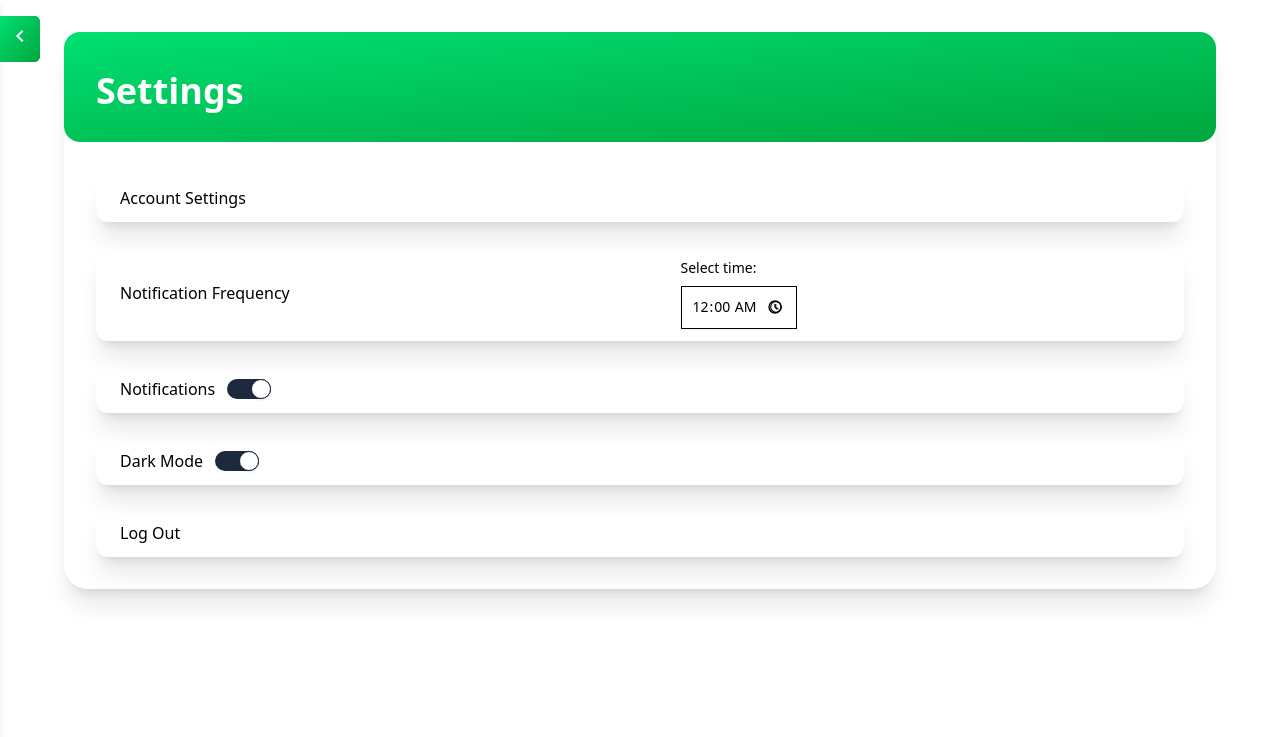
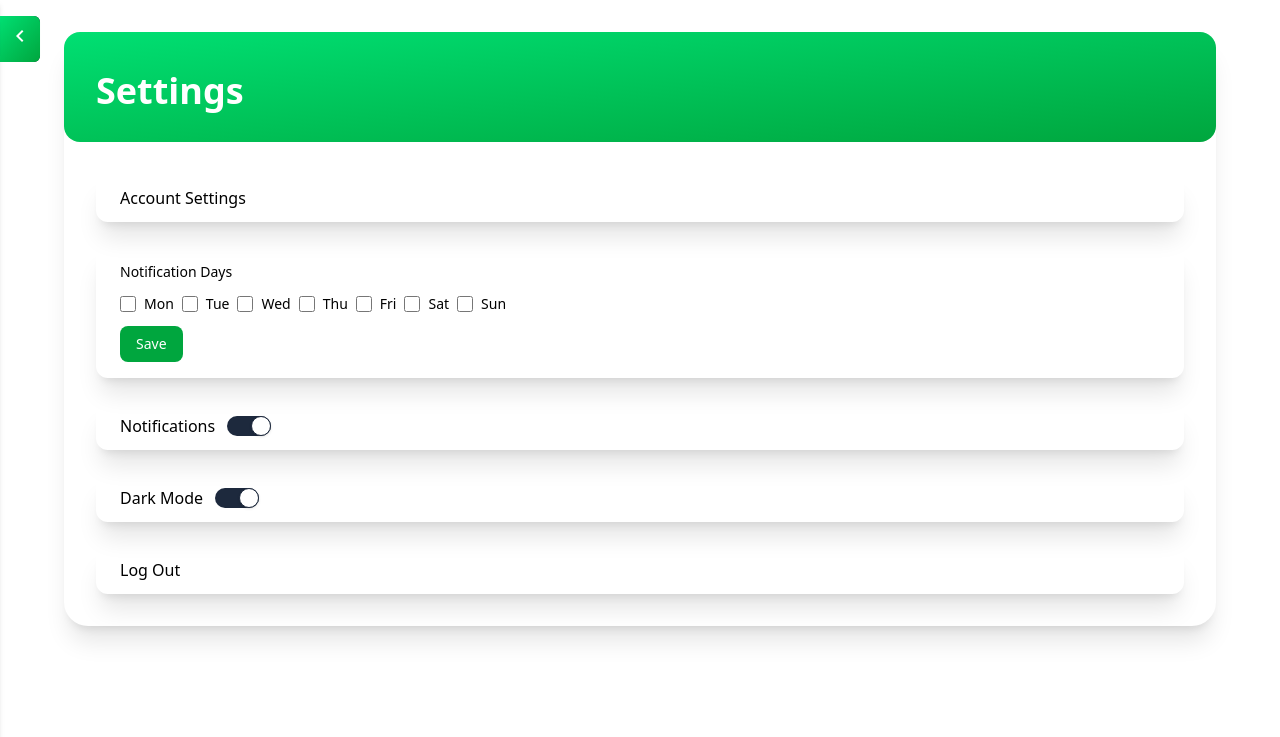
Before and after one commit to angushay42/Group-4, a Django app: page /settings in a window 1280 px wide. Shown: the top 737 px of the page. Run offline with Django 5.2, Linux system fonts and the light colour scheme; a user stored in the database is signed in; some libraries are stand-ins or nearby versions.

Commit message:
Updated the settings page to include notification days

```diff
--- a/src/Users/static/css/dist/styles.css
+++ b/src/Users/static/css/dist/styles.css
@@ -12,7 +12,6 @@
     --color-red-500: oklch(63.7% 0.237 25.331);
     --color-red-600: oklch(57.7% 0.245 27.325);
     --color-red-700: oklch(50.5% 0.213 27.518);
-    --color-green-100: oklch(96.2% 0.044 156.743);
     --color-green-200: oklch(92.5% 0.084 155.995);
     --color-green-400: oklch(79.2% 0.209 151.711);
     --color-green-500: oklch(72.3% 0.219 149.579);
@@ -23,12 +22,9 @@
     --color-slate-800: oklch(27.9% 0.041 260.031);
     --color-gray-50: oklch(98.5% 0.002 247.839);
     --color-gray-200: oklch(92.8% 0.006 264.531);
-    --color-gray-300: oklch(87.2% 0.01 258.338);
-    --color-gray-500: oklch(55.1% 0.027 264.364);
     --color-gray-600: oklch(44.6% 0.03 256.802);
     --color-gray-700: oklch(37.3% 0.034 259.733);
     --color-gray-800: oklch(27.8% 0.033 256.848);
-    --color-black: #000;
     --color-white: #fff;
     --spacing: 0.25rem;
     --container-sm: 24rem;
@@ -298,14 +291,14 @@
   .mx-0 {
     margin-inline: calc(var(--spacing) * 0);
   }
-  .mx-4 {
-    margin-inline: calc(var(--spacing) * 4);
-  }
   .mx-auto {
     margin-inline: auto;
   }
   .mt-1 {
     margin-top: calc(var(--spacing) * 1);
+  }
+  .mt-3 {
+    margin-top: calc(var(--spacing) * 3);
   }
   .mt-6 {
     margin-top: calc(var(--spacing) * 6);
@@ -319,23 +312,20 @@
   .mb-0 {
     margin-bottom: calc(var(--spacing) * 0);
   }
-  .mb-1 {
-    margin-bottom: calc(var(--spacing) * 1);
-  }
   .mb-2 {
     margin-bottom: calc(var(--spacing) * 2);
+  }
+  .mb-3 {
+    margin-bottom: calc(var(--spacing) * 3);
   }
   .mb-4 {
     margin-bottom: calc(var(--spacing) * 4);
   }
-  .mb-6 {
-    margin-bottom: calc(var(--spacing) * 6);
-  }
-  .mb-8 {
-    margin-bottom: calc(var(--spacing) * 8);
-  }
   .mb-16 {
     margin-bottom: calc(var(--spacing) * 16);
+  }
+  .ml-2 {
+    margin-left: calc(var(--spacing) * 2);
   }
   .block {
     display: block;
@@ -351,6 +341,9 @@
   }
   .inline-block {
     display: inline-block;
+  }
+  .inline-flex {
+    display: inline-flex;
   }
   .h-4 {
     height: calc(var(--spacing) * 4);
@@ -442,8 +429,8 @@
   .flex-col {
     flex-direction: column;
   }
-  .flex-row {
-    flex-direction: row;
+  .flex-wrap {
+    flex-wrap: wrap;
   }
   .items-center {
     align-items: center;
@@ -498,6 +485,9 @@
       margin-block-end: calc(calc(var(--spacing) * 6) * calc(1 - var(--tw-space-y-reverse)));
     }
   }
+  .rounded {
+    border-radius: 0.25rem;
+  }
   .rounded-2xl {
     border-radius: var(--radius-2xl);
   }
@@ -749,8 +715,8 @@
   .text-gray-800 {
     color: var(--color-gray-800);
   }
-  .text-green-700 {
-    color: var(--color-green-700);
+  .text-green-600 {
+    color: var(--color-green-600);
   }
   .text-red-500 {
     color: var(--color-red-500);
--- a/src/expiry/templates/expiry/settings.html
+++ b/src/expiry/templates/expiry/settings.html
@@ -12,37 +12,71 @@
 <ul class="flex flex-col gap-6 mt-8 rounded-2xl">
     <li>
         <a class="glass rounded-xl px-6 py-3 flex items-center gap-3 shadow-xl transition-all duration-300 ease-out
-            hover:shadow-xl hover:-translate-y-0.5 active:translate-y-0>">
+            hover:shadow-xl hover:-translate-y-0.5 active:translate-y-0">
             Account Settings
         </a>
     </li>
     <li>
-        <a class="glass rounded-xl px-6 py-3 flex items-center gap-7 shadow-xl transition-all duration-300 ease-out
-            hover:shadow-xl hover:-translate-y-0.5 active:translate-y-0>">
-            Notification Frequency
-            <form class="max-w-[8rem] mx-auto">
-                <label for="time" class="block mb-2 text-sm font-medium text-heading">Select time:</label>
-                <div class="relative">
-                    <div class="absolute inset-y-0 end-0 top-0 flex items-center pe-3.5 pointer-events-none">
-                        <svg class="w-4 h-4 text-body" aria-hidden="true" xmlns="http://www.w3.org/2000/svg" width="24"
-                             height="24" fill="none" viewBox="0 0 24 24">
-                            <path stroke="currentColor" stroke-linecap="round" stroke-linejoin="round" stroke-width="2"
-                                  d="M12 8v4l3 3m6-3a9 9 0 1 1-18 0 9 9 0 0 1 18 0Z"/>
-                        </svg>
-                    </div>
-                    <input type="time" id="time"
-                           class="block w-full p-2.5 bg-neutral-secondary-medium border border-default-medium text-heading text-sm rounded-base focus:ring-brand focus:border-brand shadow-xs placeholder:text-body"
-                           min="09:00" max="18:00" value="00:00" required/>
+        <div class="glass rounded-xl px-6 py-4 shadow-xl">
+            <label class="block mb-3 text-sm text-heading">Notification Days</label>
+            <form method="post" action="">
+                {% csrf_token %}
+                <div class="flex flex-wrap gap-2">
+                    <label class="inline-flex items-center">
+                        <input type="checkbox" name="notification_days" value="0"
+                               class="w-4 h-4 text-green-600 bg-neutral-secondary-medium border-default-medium rounded focus:ring-green-500 focus:ring-2"
+                               > <!--This is where you need the statement to link to backend  -->
+                        <span class="ml-2 text-sm text-heading">Mon</span>
+                    </label>
+                    <label class="inline-flex items-center">
+                        <input type="checkbox" name="notification_days" value="1"
+                               class="w-4 h-4 text-green-600 bg-neutral-secondary-medium border-default-medium rounded focus:ring-green-500 focus:ring-2"
+                               >  <!--This is where you need the statement to link to backend  -->
+                        <span class="ml-2 text-sm text-heading">Tue</span>
+                    </label>
+                    <label class="inline-flex items-center">
+                        <input type="checkbox" name="notification_days" value="2"
+                               class="w-4 h-4 text-green-600 bg-neutral-secondary-medium border-default-medium rounded focus:ring-green-500 focus:ring-2"
+                               ><!--This is where you need the statement to link to backend  -->
+                        <span class="ml-2 text-sm text-heading">Wed</span>
+                    </label>
+                    <label class="inline-flex items-center">
+                        <input type="checkbox" name="notification_days" value="3"
+                               class="w-4 h-4 text-green-600 bg-neutral-secondary-medium border-default-medium rounded focus:ring-green-500 focus:ring-2"
+                               ><!--This is where you need the statement to link to backend  -->
+                        <span class="ml-2 text-sm text-heading">Thu</span>
+                    </label>
+                    <label class="inline-flex items-center">
+                        <input type="checkbox" name="notification_days" value="4"
+                               class="w-4 h-4 text-green-600 bg-neutral-secondary-medium border-default-medium rounded focus:ring-green-500 focus:ring-2"
+                               ><!--This is where you need the statement to link to backend  -->
+                        <span class="ml-2 text-sm text-heading">Fri</span>
+                    </label>
+                    <label class="inline-flex items-center">
+                        <input type="checkbox" name="notification_days" value="5"
+                               class="w-4 h-4 text-green-600 bg-neutral-secondary-medium border-default-medium rounded focus:ring-green-500 focus:ring-2"
+                               ><!--This is where you need the statement to link to backend  -->
+                        <span class="ml-2 text-sm text-heading">Sat</span>
+                    </label>
+                    <label class="inline-flex items-center">
+                        <input type="checkbox" name="notification_days" value="6"
+                               class="w-4 h-4 text-green-600 bg-neutral-secondary-medium border-default-medium rounded focus:ring-green-500 focus:ring-2"
+                               ><!--This is where you need the statement to link to backend  -->
+                        <span class="ml-2 text-sm text-heading">Sun</span>
+                    </label>
                 </div>
+                <button type="submit" class="mt-3 px-4 py-2 bg-green-600 text-white text-sm rounded-lg hover:bg-green-700 transition-colors">
+                    Save
+                </button>
             </form>
-        </a>
+        </div>
     </li>
     <li>
         <a class="glass rounded-xl px-6 py-3 flex items-center md:gap-3 gap-37 shadow-xl transition-all duration-300 ease-out
-            hover:shadow-xl hover:-translate-y-0.5 active:translate-y-0>">
+            hover:shadow-xl hover:-translate-y-0.5 active:translate-y-0">
             Notifications
             <div class="relative inline-block w-11 h-5">
-                <input checked checked id="switch-component-1" type="checkbox"
+                <input checked id="switch-component-1" type="checkbox"
                        class="peer appearance-none w-11 h-5 bg-slate-100 rounded-full checked:bg-slate-800 cursor-pointer transition-colors duration-300"/>
                 <label for="switch-component-1"
                        class="absolute top-0 left-0 w-5 h-5 bg-white rounded-full border border-slate-300 shadow-sm transition-transform duration-300 peer-checked:translate-x-6 peer-checked:border-slate-800 cursor-pointer">
@@ -52,10 +86,10 @@
     </li>
     <li>
         <a class="glass rounded-xl px-6 py-3 flex items-center md:gap-3 gap-40 shadow-xl transition-all duration-300 ease-out
-            hover:shadow-xl hover:-translate-y-0.5 active:translate-y-0>">
+            hover:shadow-xl hover:-translate-y-0.5 active:translate-y-0">
             Dark Mode
             <div class="relative inline-block w-11 h-5">
-                <input checked checked id="switch-component-2" type="checkbox"
+                <input checked id="switch-component-2" type="checkbox"
                        class="peer appearance-none w-11 h-5 bg-slate-100 rounded-full checked:bg-slate-800 cursor-pointer transition-colors duration-300"/>
                 <label for="switch-component-2"
                        class="absolute top-0 left-0 w-5 h-5 bg-white rounded-full border border-slate-300 shadow-sm transition-transform duration-300 peer-checked:translate-x-6 peer-checked:border-slate-800 cursor-pointer">
@@ -65,7 +99,7 @@
     </li>
     <li>
         <a class="glass rounded-xl px-6 py-3 flex items-center gap-3 shadow-xl transition-all duration-300 ease-out
-            hover:shadow-xl hover:-translate-y-0.5 active:translate-y-0>"
+            hover:shadow-xl hover:-translate-y-0.5 active:translate-y-0"
            href="logout"
         >
             Log Out
--- a/src/expiry/templates/expiry/sidebar.html
+++ b/src/expiry/templates/expiry/sidebar.html
@@ -95,7 +95,7 @@
             </a>
         </li>
         <li>
-            <a href="#" class="flex flex-col items-center gap-1 py-2 px-3 transition-all hover:bg-white/20 rounded-lg">
+            <a href="/items" class="flex flex-col items-center gap-1 py-2 px-3 transition-all hover:bg-white/20 rounded-lg">
                 <span class="material-symbols-outlined text-3xl">kitchen</span>
                 <span class="text-xs">My Items</span>
             </a>
```
Also changed, not shown: other parts of src/Users/static/css/dist/styles.css (+0 -70 lines), src/expiry/templates/expiry/items.html (+10 -0 lines).
